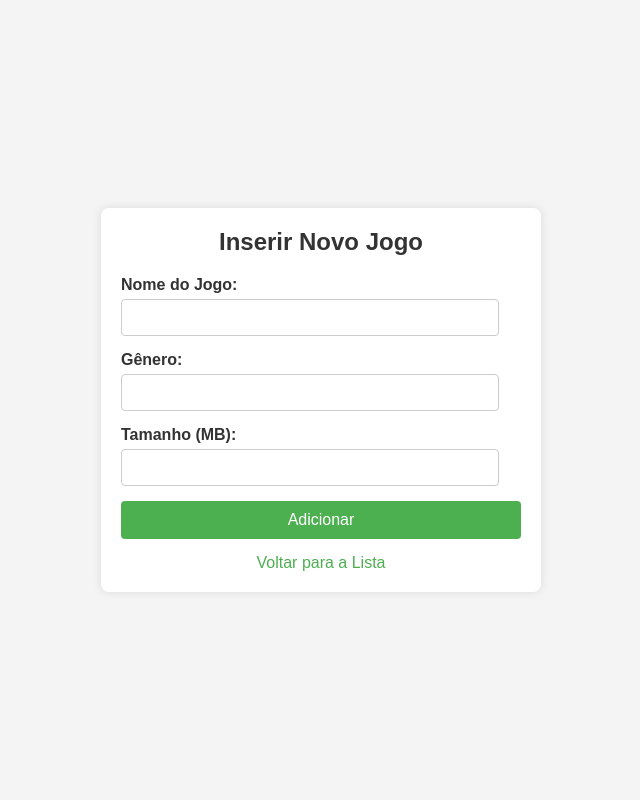
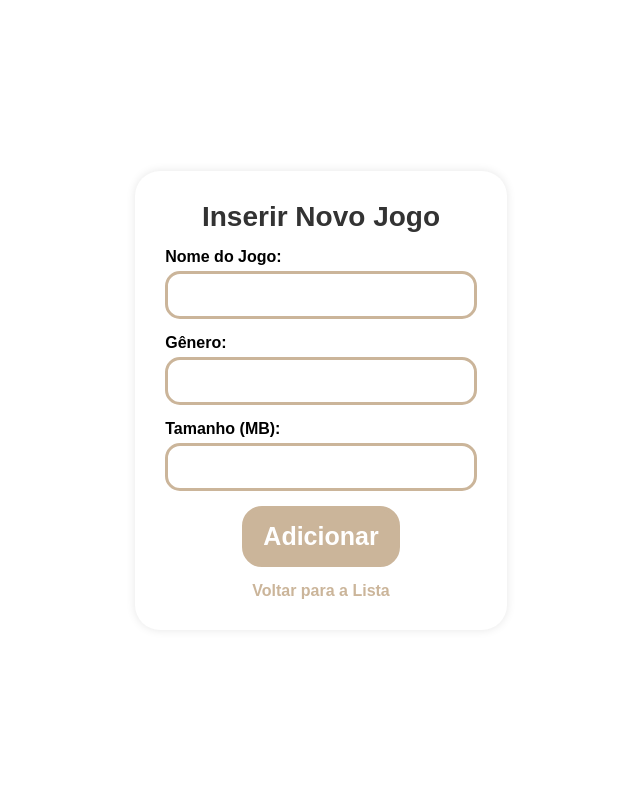
Before and after one commit to yguinho/Lista-de-jogo-py, a Flask app: page /inserir in a window 1280 px wide. Shown: the whole page, without its empty margins (319-959 px from the left). Run offline with Flask 3, Linux system fonts and the light colour scheme.

Commit message:
Tudo pronto

```diff
--- a/main.py
+++ b/main.py
@@ -23,7 +23,6 @@ def inserir():
     # Renderiza a página de inserção
     return render_template('inserir.html')
 
-
 @app.route("/editar/<int:codigo>", methods=['GET', 'POST'])
 def editar(codigo):
     if request.method == 'POST':
--- a/static/css/style.css
+++ b/static/css/style.css
@@ -1,100 +1,146 @@
+/* Reset básico */
 * {
   margin: 0;
   padding: 0;
+  font-family: Arial, Helvetica, sans-serif;
   text-decoration: none;
-    font-family: Arial, Helvetica, sans-serif;
 }
-table {
-    width: 100%;
-    border-collapse: collapse;
+:root{
+  --cor: #cbb59a;
 }
 
-  th, td {
-    border: 1px solid #dddddd;
-    text-align: left;
-    padding: 8px;
-  }
-
-  th {
-    background-color: #f2f2f2;
-    color: black;
-  }
-
-  tr:nth-child(even) {
-    background-color: #f9f9f9;
-  }
-
-  tr:hover {
-    background-color: #e2e2e2;
-  }
+/* Estilização geral do corpo */
 body {
   font-family: Arial, sans-serif;
-            background-color: #f4f4f4;
   margin: 0;
   padding: 0;
   display: flex;
   justify-content: center;
   align-items: center;
-            height: 100vh;
+  min-height: 100vh;
+  color: black;
 }
 
-        main {
+/* Estilo do contêiner principal */
+
+section {
+  display: flex;
+  flex-direction: column;
+  justify-content: center;
+  align-items: center;
   background-color: #ffffff;
-            padding: 20px;
-            border-radius: 8px;
+  padding: 30px;
+  border-radius: 25px;
   box-shadow: 0 0 10px rgba(0, 0, 0, 0.1);
-            max-width: 400px;
-            width: 100%;
 }
 
+/* Estilo do título */
 h1 {
-            margin-bottom: 20px;
-            font-size: 24px;
+  font-size: 28px;
+  font-weight: bold;
   color: #333;
-            text-align: center;
 }
 
+/* Estilo do formulário e seus elementos */
+form {
+  display: flex;
+  flex-direction: column;
+  align-items: center;
+  justify-content: center;
+  gap: 15px;
+}
+.container{
+  display: flex;
+}
 label {
   font-weight: bold;
-            margin-bottom: 5px;
-            display: block;
-            color: #333;
+  color: black;
 }
 
 input[type="text"],
 input[type="number"] {
-            width: calc(100% - 22px);
-            padding: 10px;
-            margin-bottom: 15px;
-            border: 1px solid #ccc;
-            border-radius: 4px;
-            box-sizing: border-box;
-            display: block;
+  width: 22vw;
+  padding: 12px;
+  border-radius: 15px;
+  font-size: 16px;
+  border: solid var(--cor);
 }
 
 input[type="submit"] {
-            background-color: #4CAF50;
+  background-color: var(--cor);
+  padding: 12px 17px;
   color: white;
-            padding: 10px;
-            border: none;
-            border-radius: 4px;
+  border: solid 4px var(--cor);
+  border-radius: 20px;
   cursor: pointer;
-            width: 100%;
-            font-size: 16px;
+  font-size: 25px;
+  font-weight: bold;
+  transition: 0.5s;
+
+  &:hover {
+    background-color: white;
+    color: var(--cor);
+  }
 }
 
-        input[type="submit"]:hover {
-            background-color: #45a049;
+.div-input {
+  display: flex;
+  flex-direction: column;
+  gap: 5px;
 }
 
+/* Estilo das âncoras (links) */
 a {
-            display: block;
-            margin-top: 15px;
   text-align: center;
-            color: #4CAF50;
-            text-decoration: none;
+  color: var(--cor);
+  font-size: 16px;
+  font-weight: bold;
+  transition: color 0.3s ease;
 }
 
 a:hover {
   text-decoration: underline;
 }
+
+/* Estilização da tabela */
+table {
+  width: 100%;
+  border-collapse: collapse;
+  margin-top: 20px;
+  border-spacing: 50px;
+}
+
+th, td {
+  text-align: center;
+  padding: 12px;
+  font-size: 16px;
+  border-radius: 10px;
+}
+
+th {
+  background-color: var(--cor);
+  color: white;
+}
+
+
+/* Estilo para a seção de ações */
+td a {
+  color: var(--cor);
+  padding: 5px 10px;
+  border: 2px solid var(--cor);
+  border-radius: 10px;
+  text-align: center;
+  font-size: 13px;
+  transition: background-color 0.3s ease, color 0.3s ease;
+  display: inline-flex;
+  align-items: center;
+}
+
+td a:hover {
+  background-color: var(--cor);
+  color: white;
+}
+
+td a i {
+  margin-right: 5px;
+}
--- a/templates/inserir.html
+++ b/templates/inserir.html
@@ -3,26 +3,33 @@
 <head>
     <meta charset="UTF-8">
     <meta name="viewport" content="width=device-width, initial-scale=1.0">
-    <title> Jogo </title>
-    <link rel="stylesheet" href=../static/css/style.css>
+    <title>Jogo</title>
+    <link rel="stylesheet" href="../static/css/style.css">
+    <link rel="stylesheet" href="https://cdnjs.cloudflare.com/ajax/libs/font-awesome/6.0.0-beta3/css/all.min.css">
 </head>
 <body>
 <main>
     <section>
-        <h1>Inserir Novo Jogo</h1>
-        <form method="POST" action="/inserir">
-            <label for="nome-jogo">Nome do Jogo:</label>
-            <input type="text" id="nome-jogo" name="nome-jogo" required>
+        <form method="POST" action="{{ url_for('editar', codigo=game.codigo) if game else url_for('inserir') }}">
+            <h1>{{ 'Editar Jogo' if game else 'Inserir Novo Jogo' }}</h1>
+            <div class="div-input">
+                <label for="nome-jogo">Nome do Jogo:</label>
+                <input type="text" id="nome-jogo" name="nome-jogo" value="{{ game.name if game else '' }}" required>
+            </div>
 
-            <label for="genero">Gênero:</label>
-            <input type="text" id="genero" name="genero" required>
+            <div class="div-input">
+                <label for="genero">Gênero:</label>
+                <input type="text" id="genero" name="genero" value="{{ game.genero if game else '' }}" required>
+            </div>
 
-            <label for="tamanho">Tamanho (MB):</label>
-            <input type="number" id="tamanho" name="tamanho" required>
+            <div class="div-input">
+                <label for="tamanho">Tamanho (MB):</label>
+                <input type="number" id="tamanho" name="tamanho" value="{{ game.tamanho if game else '' }}" required>
+            </div>
 
-            <input type="submit" value="Adicionar">
+            <input type="submit" value="{{ 'Salvar' if game else 'Adicionar' }}">
+            <a href="/">Voltar para a Lista</a>
         </form>
-    <a href="/">Voltar para a Lista</a>
     </section>
 </main>
 </body>
```
Also changed, not shown: templates/index.html (+10 -6 lines). Lines whose indentation alone changed are shown as unchanged.
